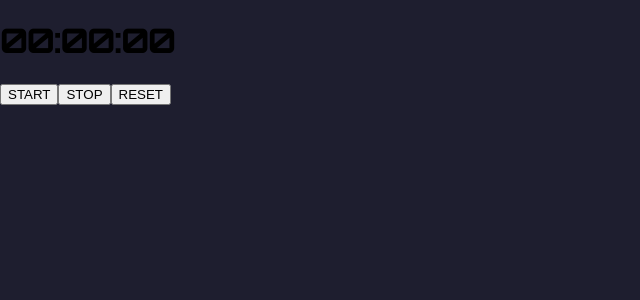
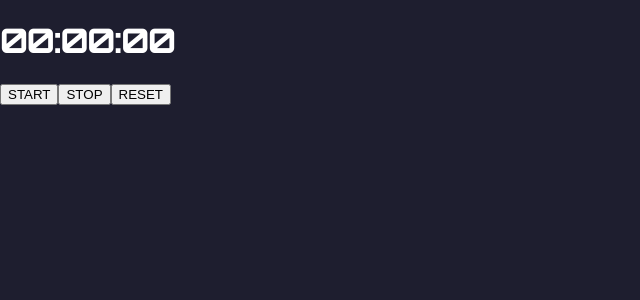
Before and after one commit to Eshhaa11/react-stopwatch, a React (Create React App) app: page / in a window 1280 px wide. Shown: the top 300 px of the page, without its empty margins (0-640 px from the left). Built offline with nearby package versions, Linux system fonts and the light colour scheme.

Commit message:
added color

```diff
--- a/src/Components/Clock.css
+++ b/src/Components/Clock.css
@@ -2,5 +2,6 @@
 
 body {
     background-color: #1e1e2f;
-    font-family: 'Orbitron'
+    font-family: 'Orbitron';
+    color: #ffffff;
 }
```
